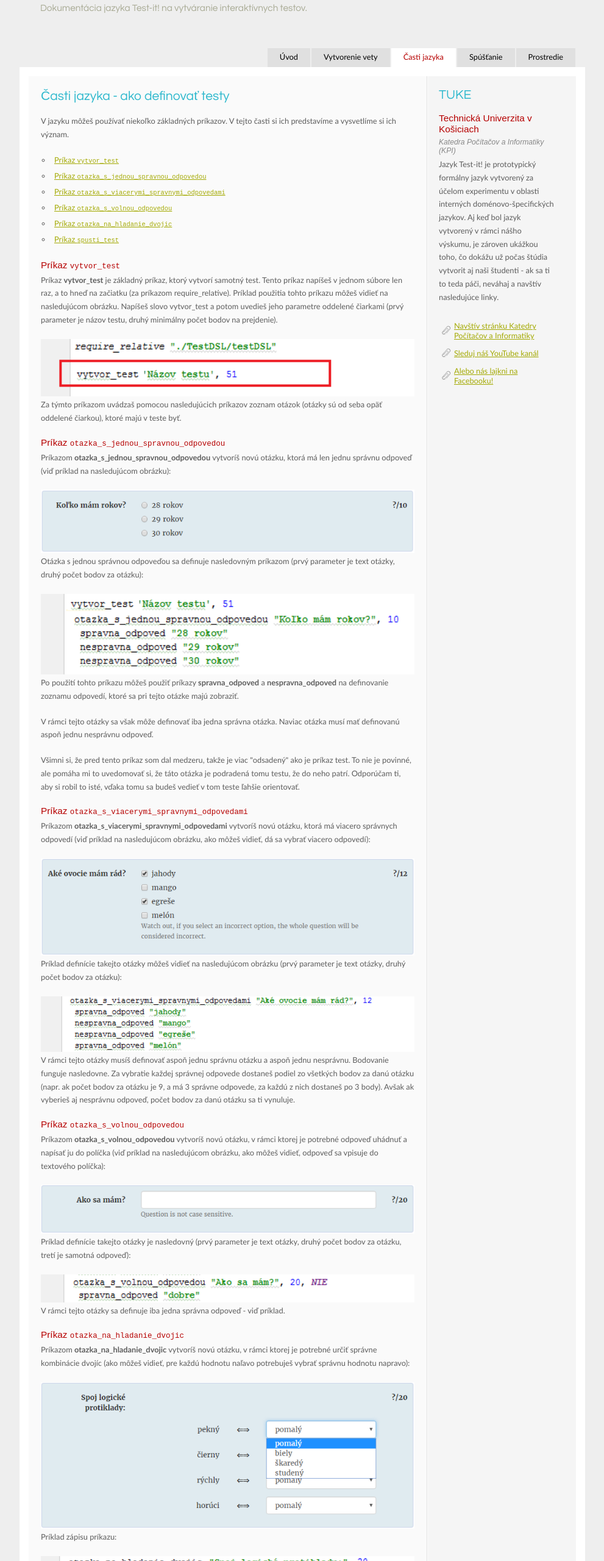
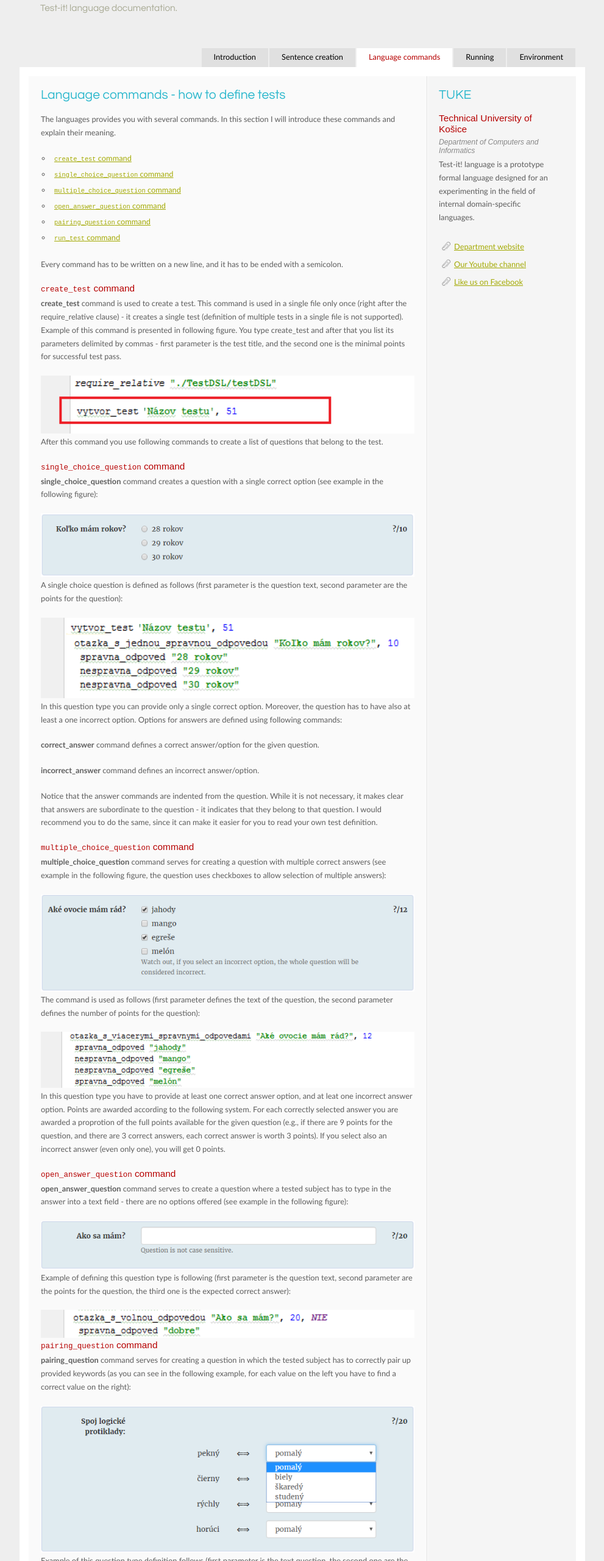
Before and after one commit to MilanNosal/ruby-test-dsl, a plain HTML site: page dokumentacia/jazyk.html in a window 1280 px wide. Shown: the part 60-2620 px from the top of the page at 61% size, without its empty margins (144-1135 px from the left). Drawn offline with Linux system fonts and the light colour scheme.

Commit message:
Documentation translation

```diff
--- a/dokumentacia/jazyk.html
+++ b/dokumentacia/jazyk.html
@@ -2,7 +2,7 @@
 <html>
 
     <head>
-  <title>Test-it! dokumentácia</title>
+        <title>Test-it! documentation</title>
         <meta name="description" content="website description" />
         <meta name="keywords" content="website keywords, website keywords" />
         <meta http-equiv="content-type" content="text/html; charset=windows-1250" />
@@ -15,125 +15,126 @@
                 <div id="logo">
                     <!-- class="logo_colour", allows you to change the colour of the text -->
                     <h1><a href="index.html">Test<span class="logo_colour">-it!</span></a></h1>
-        <h2>Dokumentácia jazyka Test-it! na vytváranie interaktívnych testov.</h2>
+                    <h2>Test-it! language documentation.</h2>
                 </div>
                 <div id="menubar">
                     <ul id="menu">
                         <!-- put class="selected" in the li tag for the selected page - to highlight which page you're on -->
-          <li><a href="index.html">Úvod</a></li>
-          <li><a href="vety.html">Vytvorenie vety</a></li>
-          <li class="selected"><a href="jazyk.html">Časti jazyka</a></li>
-          <li><a href="spustanie.html">Spúšťanie</a></li>
-          <li><a href="prostredie.html">Prostredie</a></li>
+                        <li><a href="index.html">Introduction</a></li>
+                        <li><a href="vety.html">Sentence creation</a></li>
+                        <li class="selected"><a href="jazyk.html">Language commands</a></li>
+                        <li><a href="spustanie.html">Running</a></li>
+                        <li><a href="prostredie.html">Environment</a></li>
                     </ul>
                 </div>
             </div>
             <div id="site_content">
                 <div class="sidebar">
                     <h1>TUKE</h1>
-        <h4>Technická Univerzita v Košiciach</h4>
-        <h5>Katedra Počítačov a Informatiky (KPI)</h5>
-        <p>Jazyk Test-it! je prototypický formálny jazyk vytvorený za účelom experimentu v oblasti interných doménovo-špecifických jazykov.
-        Aj keď bol jazyk vytvorený v rámci nášho výskumu, je zároven ukážkou toho, čo dokážu už počas štúdia vytvorit aj naši študenti - ak sa ti to teda páči, neváhaj a navštív nasledujúce linky.</p>
+                    <h4>Technical University of Košice</h4>
+                    <h5>Department of Computers and Informatics</h5>
+                    <p>Test-it! language is a prototype formal language designed for an experimenting in the field of internal domain-specific languages.</p>
                     <ul>
-          <li><a href="https://kpi.fei.tuke.sk/" target="_blank">Navštív stránku Katedry Počítačov a Informatiky</a></li>
-          <li><a href="https://www.youtube.com/channel/UCcJFOmxCzDqIeF76SKw_dnQ" target="_blank">Sleduj náš YouTube kanál</a></li>
-          <li><a href="https://www.facebook.com/kpi.fei.tuke/" target="_blank">Alebo nás lajkni na Facebooku!</a></li>
+                        <li><a href="https://kpi.fei.tuke.sk/" target="_blank">Department website</a></li>
+                        <li><a href="https://www.youtube.com/channel/UCcJFOmxCzDqIeF76SKw_dnQ" target="_blank">Our Youtube channel</a></li>
+                        <li><a href="https://www.facebook.com/kpi.fei.tuke/" target="_blank">Like us on Facebook</a></li>
                     </ul>
                 </div>
 
                 <div id="content">
-        <h1>Časti jazyka - ako definovať testy</h1>
+                    <h1>Language commands - how to define tests</h1>
 
-        <p>V jazyku môžeš používať niekoľko základných príkazov. V tejto časti si ich predstavíme a vysvetlíme si ich význam.</p>
+                    <p>The languages provides you with several commands. In this section I will introduce these commands and explain their meaning.</p>
                     <ul>
-          <li><a href="#test">Príkaz <tt>vytvor_test</tt></a></li>
-          <li><a href="#otazka_s_jednou_spravnou_odpovedou">Príkaz <tt>otazka_s_jednou_spravnou_odpovedou</tt></a></li>
-          <li><a href="#otazka_s_viacerymi_spravnymi_odpovedami">Príkaz <tt>otazka_s_viacerymi_spravnymi_odpovedami</tt></a></li>
-          <li><a href="#otazka_s_volnou_odpovedou">Príkaz <tt>otazka_s_volnou_odpovedou</tt></a></li>
-          <li><a href="#otazka_na_hladanie_parov">Príkaz <tt>otazka_na_hladanie_dvojic</tt></a></li>
-          <li><a href="#spusti">Príkaz <tt>spusti_test</tt></a></li>
+                        <li><a href="#test"><tt>create_test</tt> command</a></li>
+                        <li><a href="#otazka_s_jednou_spravnou_odpovedou"><tt>single_choice_question</tt> command</a></li>
+                        <li><a href="#otazka_s_viacerymi_spravnymi_odpovedami"> <tt>multiple_choice_question</tt> command</a></li>
+                        <li><a href="#otazka_s_volnou_odpovedou"> <tt>open_answer_question</tt> command</a></li>
+                        <li><a href="#otazka_na_hladanie_parov"> <tt>pairing_question</tt> command</a></li>
+                        <li><a href="#spusti"><tt>run_test</tt> command</a></li>
                     </ul>
+
+                    <p>Every command has to be written on a new line, and it has to be ended with a semicolon.</p>
+
+
+
+                <h4 id="test"><tt>create_test</tt> command</h4>
+
+                <p><b>create_test</b> command is used to create a test. This command is used in a single file only once (right after the require_relative clause) - it creates a single test (definition of multiple tests in a single file is not supported). Example of this command is presented in following figure. You type create_test and after that you list its parameters delimited by commas - first parameter is the test title, and the second one is the minimal points for successful test pass.</p>
+
+                <a href="img/test.png"><img style="width: 100%; height: 100%" src="img/test.png"></a>
+
+                <p>After this command you use following commands to create a list of questions that belong to the test.</p>
+
+
+
+        <h4 id="otazka_s_jednou_spravnou_odpovedou"><tt>single_choice_question</tt> command</h4>
+
+        <p><b>single_choice_question</b> command creates a question with a single correct option (see example in the following figure):</p>
+        <a href="img/jednaOdpovedPr.png"><img style="width: 100%; height: 100%" src="img/jednaOdpovedPr.png"></a>
+
+        <p>A single choice question is defined as follows (first parameter is the question text, second parameter are the points for the question):</p>
+        <a href="img/nespravnaOdpoved.png"><img style="width: 100%; height: 100%" src="img/nespravnaOdpoved.png"></a>
+
+        <p>In this question type you can provide only a single correct option. Moreover, the question has to have also at least a one incorrect option. Options for answers are defined using following commands:</p>
+
+        <p><b>correct_answer</b> command defines a correct answer/option for the given question.</p>
+
+        <p><b>incorrect_answer</b> command defines an incorrect answer/option.</p>
+
+        <p>Notice that the answer commands are indented from the question. While it is not necessary, it makes clear that answers are subordinate to the question - it indicates that they belong to that question. I would recommend you to do the same, since it can make it easier for you to read your own test definition.</p>
 
 
 
 
 
-        <h4 id="test">Príkaz <tt>vytvor_test</tt></h4>
+        <h4 id="otazka_s_viacerymi_spravnymi_odpovedami"><tt>multiple_choice_question</tt> command</h4>
 
-        <p>Príkaz <b>vytvor_test</b> je základný príkaz, ktorý vytvorí samotný test. Tento príkaz napíšeš v jednom súbore len raz, a to hneď na začiatku (za príkazom require_relative). Príklad použitia tohto príkazu môžeš vidieť na nasledujúcom obrázku. Napíšeš slovo vytvor_test a potom uvedieš jeho parametre oddelené čiarkami (prvý parameter je názov testu, druhý minimálny počet bodov na prejdenie).</p>
+        <p><b>multiple_choice_question</b> command serves for creating a question with multiple correct answers (see example in the following figure, the question uses checkboxes to allow selection of multiple answers):</p>
+        <a href="img/viacOdpovedPr.png"><img style="width: 100%; height: 100%" src="img/viacOdpovedPr.png"></a>
 
-        <a href="img/test.png"><img style="width: 100%; height: 100%" src="img/test.png"></a>
+        <p>The command is used as follows (first parameter defines the text of the question, the second parameter defines the number of points for the question):</p>
+        <a href="img/viacOdpoved.png"><img style="width: 100%; height: 100%" src="img/viacOdpoved.png"></a>
 
-        <p>Za týmto príkazom uvádzaš pomocou nasledujúcich príkazov zoznam otázok (otázky sú od seba opäť oddelené čiarkou), ktoré majú v teste byť.</p>
-
-
-
-
-        <h4 id="otazka_s_jednou_spravnou_odpovedou">Príkaz <tt>otazka_s_jednou_spravnou_odpovedou</tt></h4>
-
-        <p>Príkazom <b>otazka_s_jednou_spravnou_odpovedou</b> vytvoríš novú otázku, ktorá má len jednu správnu odpoveď (viď príklad na nasledujúcom obrázku):</p>
-        <a href="img/jednaOdpovedPr.png"><img style="width: 100%; height: 100%" src="img/jednaOdpovedPr.png"></a>
-
-        <p>Otázka s jednou správnou odpoveďou sa definuje nasledovným príkazom (prvý parameter je text otázky, druhý počet bodov za otázku):</p>
-        <a href="img/nespravnaOdpoved.png"><img style="width: 100%; height: 100%" src="img/nespravnaOdpoved.png"></a>
-
-        <p>Po použití tohto príkazu môžeš použiť príkazy <b>spravna_odpoved</b> a <b>nespravna_odpoved</b> na definovanie zoznamu odpovedí, ktoré sa pri tejto otázke majú zobraziť.</p>
-
-        <p>V rámci tejto otázky sa však môže definovať iba jedna správna otázka. Naviac otázka musí mať definovanú aspoň jednu nesprávnu odpoveď.</p>
-
-        <p>Všimni si, že pred tento príkaz som dal medzeru, takže je viac "odsadený" ako je príkaz test. To nie je povinné, ale pomáha mi to uvedomovať si, že táto otázka je podradená tomu testu, že do neho patrí. Odporúčam ti, aby si robil to isté, vďaka tomu sa budeš vedieť v tom teste ľahšie orientovať.</p>
+        <p>In this question type you have to provide at least one correct answer option, and at leat one incorrect answer option. Points are awarded according to the following system. For each correctly selected answer you are awarded a proprotion of the full points available for the given question (e.g., if there are 9 points for the question, and there are 3 correct answers, each correct answer is worth 3 points). If you select also an incorrect answer (even only one), you will get 0 points.</p>
 
 
 
 
 
-        <h4 id="otazka_s_viacerymi_spravnymi_odpovedami">Príkaz <tt>otazka_s_viacerymi_spravnymi_odpovedami</tt></h4>
+        <h4 id="otazka_s_volnou_odpovedou"><tt>open_answer_question</tt> command</h4>
 
-        <p>Príkazom <b>otazka_s_viacerymi_spravnymi_odpovedami</b> vytvoríš novú otázku, ktorá má viacero správnych odpovedí (viď príklad na nasledujúcom obrázku, ako môžeš vidieť, dá sa vybrať viacero odpovedí):</p>
-        <a href="img/viacOdpovedPr.png"><img style="width: 100%; height: 100%" src="img/viacOdpovedPr.png"></a>
-
-        <p>Príklad definície takejto otázky môžeš vidieť na nasledujúcom obrázku (prvý parameter je text otázky, druhý počet bodov za otázku):</p>
-        <a href="img/viacOdpoved.png"><img style="width: 100%; height: 100%" src="img/viacOdpoved.png"></a>
-
-        <p>V rámci tejto otázky musíš definovať aspoň jednu správnu otázku a aspoň jednu nesprávnu. Bodovanie funguje nasledovne. Za vybratie každej správnej odpovede dostaneš podiel zo všetkých bodov za danú otázku (napr. ak počet bodov za otázku je 9, a má 3 správne odpovede, za každú z nich dostaneš po 3 body). Avšak ak vyberieš aj nesprávnu odpoveď, počet bodov za danú otázku sa ti vynuluje.</p>
-
-
-
-
-        <h4 id="otazka_s_volnou_odpovedou">Príkaz <tt>otazka_s_volnou_odpovedou</tt></h4>
-
-        <p>Príkazom <b>otazka_s_volnou_odpovedou</b> vytvoríš novú otázku, v rámci ktorej je potrebné odpoveď uhádnuť a napísať ju do políčka (viď príklad na nasledujúcom obrázku, ako môžeš vidieť, odpoveď sa vpisuje do textového políčka):</p>
+        <p><b>open_answer_question</b> command serves to create a question where a tested subject has to type in the answer into a text field - there are no options offered (see example in the following figure):</p>
         <a href="img/volnaOdpovedPr.png"><img style="width: 100%; height: 100%" src="img/volnaOdpovedPr.png"></a>
 
-        <p>Príklad definície takejto otázky je nasledovný (prvý parameter je text otázky, druhý počet bodov za otázku, tretí je samotná odpoveď):</p>
+        <p>Example of defining this question type is following (first parameter is the question text, second parameter are the points for the question, the third one is the expected correct answer):</p>
         <a href="img/volnaOdpoved.png"><img style="width: 100%; height: 100%" src="img/volnaOdpoved.png"></a>
-
-        <p>V rámci tejto otázky sa definuje iba jedna správna odpoveď - viď príklad.</p>
 
 
 
 
 
 
-        <h4 id="otazka_na_hladanie_parov">Príkaz <tt>otazka_na_hladanie_dvojic</tt></h4>
 
-        <p>Príkazom <b>otazka_na_hladanie_dvojic</b> vytvoríš novú otázku, v rámci ktorej je potrebné určiť správne kombinácie dvojíc (ako môžeš vidieť, pre každú hodnotu naľavo potrebuješ vybrať správnu hodnotu napravo):</p>
+        <h4 id="otazka_na_hladanie_parov"><tt>pairing_question</tt> command</h4>
+
+        <p><b>pairing_question</b> command serves for creating a question in which the tested subject has to correctly pair up provided keywords (as you can see in the following example, for each value on the left you have to find a correct value on the right):</p>
         <a href="img/parOdpovedPr.png"><img style="width: 100%; height: 100%" src="img/parOdpovedPr.png"></a>
 
-        <p>Príklad zápisu príkazu:</p>
+        <p>Example of this question type definition follows (first parameter is the text question, the second one are the points for the question):</p>
         <a href="img/dvojica.png"><img style="width: 100%; height: 100%" src="img/dvojica.png"></a>
 
-        <p>V rámci tejto otázky sa nedefinujú odpovede - uvádzaš iba páry, ktoré je potrebné vyskladať. Tie sa uvádzajú pomocou príkazu <b>dvojica</b>.</p>
-
-        <p>Tento typ otázky sa boduje nasledovne. Za každý správne určený pár získaš podiel zo všetkých bodov. V našom príklade sú 4 dvojice dokopy za 20 bodov, to znamená za každú správne určenú dvojicu získaš 5 bodov (lebo 5 bodov krát 4 otázky je 20 bodov).</p>
+        <p>In this question you do not define correct or incorrect answer options - you use <b>pair</b> command to provide correct pairs that belong together. The language mixes them to provide randomness in the question presentation.</p>
+        <p>Points for this question type are awarded as follows. For each correctly paired up pair you get a portion of the points. In our example there are 4 pairs for 20 points together, that means 5 points for each pair.</p>
 
 
 
 
-        <h4 id="spusti">Príkaz <tt>spusti_test</tt></h4>
 
-        <p>Príkazom <b>spusti_test</b> ukončíš definíciu testu. Tento príkaz slúži na skontrolovanie definície (či si nespravil nejaké chyby), a ak sa chyby nenájdu, vďaka tomuto príkazu sa test spustí v internetovom prehliadači, kde sa s ním môžeš pohrať. Príkaz nemá žiadne parametre.</p>
+
+        <h4 id="spusti"><tt>run_test</tt> command</h4>
+
+        <p><b>run_test</b> command ends the test definition and serves for running a defined test (without it, running the project will not result in the browser opening the test). The command also checks for any possible errors to make sure the definition is correct and consistent. There are no parameters to the command.</p>
         <a href="img/spusti.png"><img style="width: 70%; height: 70%" src="img/spusti.png"></a>
 
       </div>
```
Also changed, not shown: dokumentacia/index.html (+17 -18 lines), dokumentacia/prostredie.html (+22 -23 lines), dokumentacia/spustanie.html (+16 -17 lines), dokumentacia/vety.html (+24 -26 lines). Lines whose indentation alone changed are shown as unchanged.
